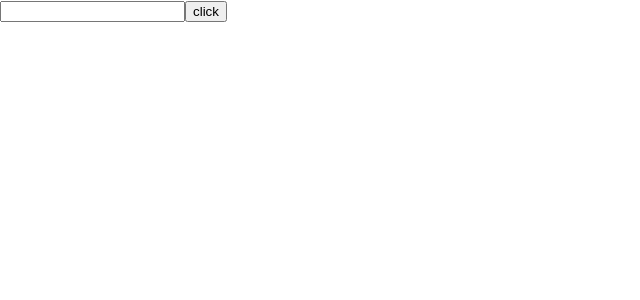
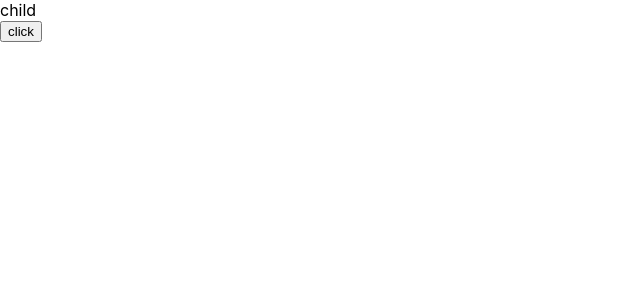
Before and after one commit to AFAN-LIFE/react-learn-wuyou, a React (Create React App) app: page / in a window 1280 px wide. Shown: the top 300 px of the page, without its empty margins (0-640 px from the left). Built offline with nearby package versions, Linux system fonts and the light colour scheme.

Commit message:
useRef-子组件方法

```diff
--- a/src/App.js
+++ b/src/App.js
@@ -1,19 +1,31 @@
-import {useRef, useState} from 'react'
+import { useRef, useState, forwardRef, useImperativeHandle } from 'react';
+
+// 使用 forwardRef 包装子组件
+const Child = forwardRef((props, ref) => {
+  useImperativeHandle(ref, () => ({
+    // 这里暴露子组件的方法或值
+    sayHello: () => {
+      alert('Hello from Child component!');
+    }
+  }));
+
+  return <div>child</div>;
+});
 
 export default function App() {
-  const inputRef = useRef(null)
-  // 不是响应式状态，不会随着组件更新而更新
-  const prevCount = useRef()
+  const childRef = useRef();
 
   function handleClick() {
-    // 点击获取焦点 .current能获取到input的dom对象
-    inputRef.current.focus()
+    // 现在可以调用子组件暴露的方法
+    if (childRef.current) {
+      childRef.current.sayHello();
+    }
   }
 
   return (
     <div>
-      <input type="text" ref={inputRef} />
+      <Child ref={childRef} />
       <button onClick={handleClick}>click</button>
     </div>
-  )
+  );
 }
```
Also changed, not shown: 1 other file (tests, documents, lock files or other folders).
